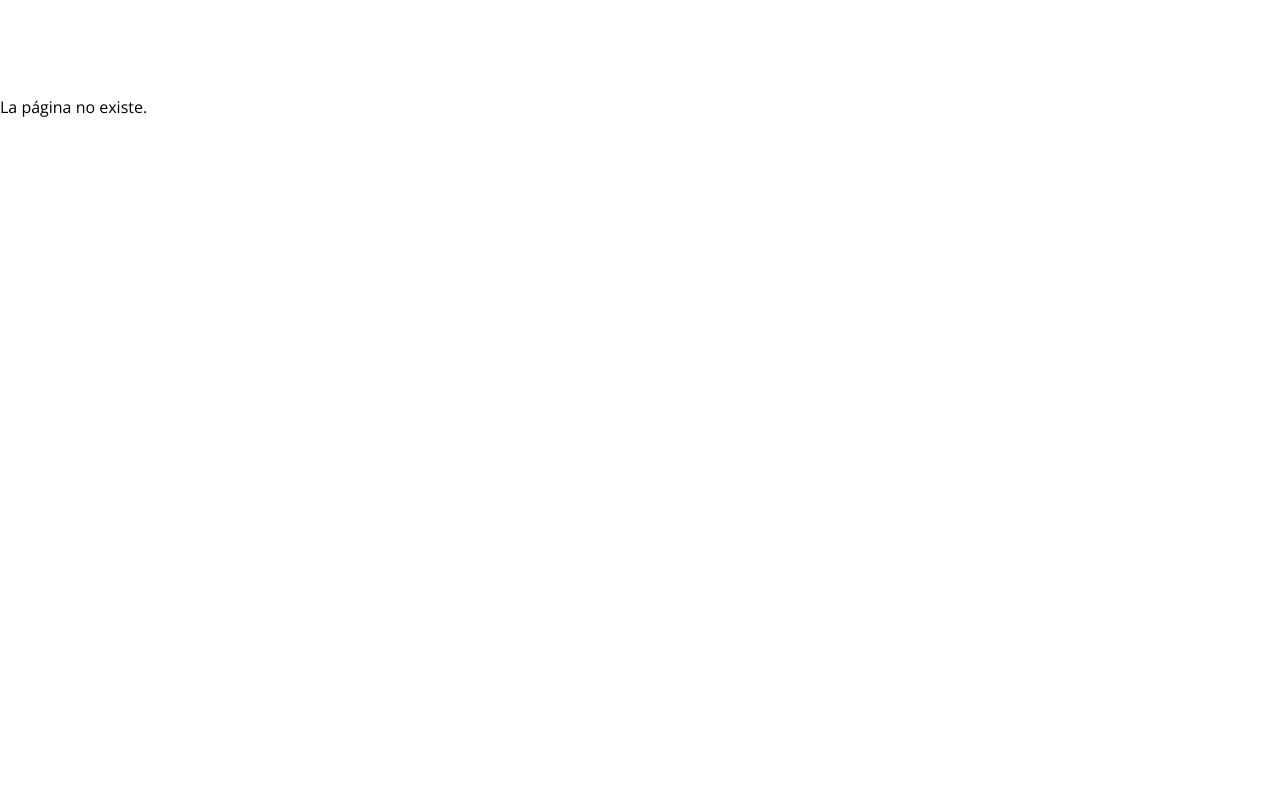
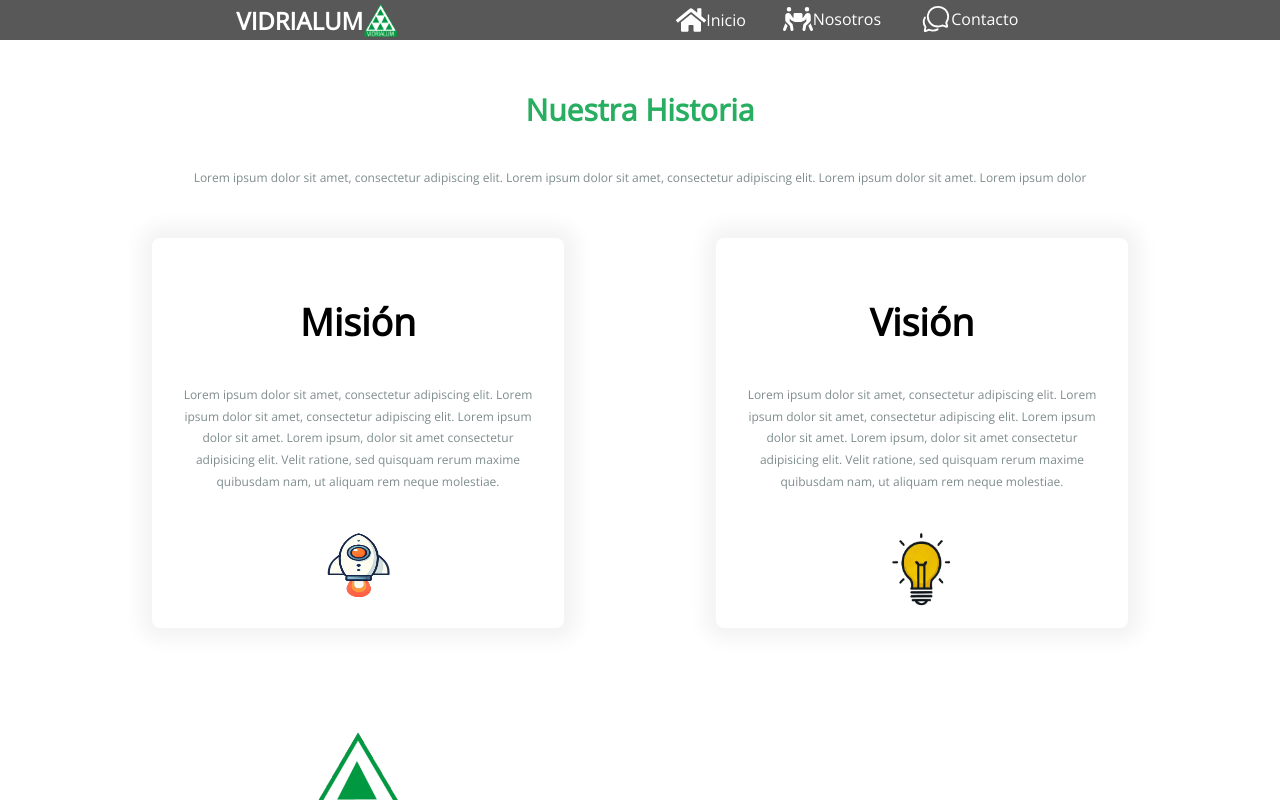
Before and after one commit to giovannigm/FrontEnd-Vidrialum, a React (Vite) app: page /Nosotros in a window 1280 px wide. Shown: the top 800 px of the page. Built offline with nearby package versions, Linux system fonts and the light colour scheme; no server answers.

Commit message:
Added  `Nosotros`  section with your styles

```diff
--- a/src/App.jsx
+++ b/src/App.jsx
@@ -4,6 +4,7 @@ import { BrowserRouter, Route, Routes, Navigate } from "react-router-dom";
 import { Layout } from "./components/layout/Outlet/Layout";
 import Contacto from "./components/page/contacto/Contacto";
 import Home from "./components/page/home/Home";
+import Nosotros from "./components/page/nosotros/nosotros";
 
 function App() {
   return (
@@ -18,6 +19,7 @@ function App() {
           <Route element={<Layout />}>
             <Route path="/" element={<Home />} />
             <Route path="/Contacto" element={<Contacto />} />
+            <Route path="/Nosotros" element={<Nosotros/>} />
           </Route>
 
           {/* Manejar ruta no definida */}
--- a/src/components/layout/navBar/NavBar.jsx
+++ b/src/components/layout/navBar/NavBar.jsx
@@ -14,6 +14,7 @@ const NavBar = () => {
 
   const handleLinkClick = () => {
     setShowMenu(false);
+    window.scrollTo(0, 0); // Desplazar hacia arriba
   };
 
   return (
@@ -34,10 +35,10 @@ const NavBar = () => {
             </Link>
           </li>
           <li>
-            <a href="#About" onClick={handleLinkClick}>
+            <Link to={"/Nosotros"} onClick={handleLinkClick}>
               <FaPeopleCarryBox size={30} /> {/* Es la imagen que aparece alado */}
               Nosotros
-            </a>
+            </Link>
           </li>
           <li>
             <Link to={"/Contacto"} onClick={handleLinkClick}>
--- /dev/null
+++ b/src/components/page/nosotros/nosotros.jsx
@@ -0,0 +1,43 @@
+import React from "react";
+import "./nosotros.scss";
+import imgMision from "../../../assets/nosotros/mision.png";
+import imgVision from "../../../assets/nosotros/vision.png";
+
+const Nosotros = () => {
+  return (
+    <div className="nosotros-container">
+      <h2 className="titulo">Nuestra Historia</h2>
+      <p>
+        Lorem ipsum dolor sit amet, consectetur adipiscing elit. Lorem ipsum
+        dolor sit amet, consectetur adipiscing elit. Lorem ipsum dolor sit amet.
+        Lorem ipsum dolor
+      </p>
+      <div className="sections-container">
+        <div className="section">
+          <h3>Misión</h3>
+          <p>
+            Lorem ipsum dolor sit amet, consectetur adipiscing elit. Lorem ipsum
+            dolor sit amet, consectetur adipiscing elit. Lorem ipsum dolor sit
+            amet. Lorem ipsum, dolor sit amet consectetur adipisicing elit.
+            Velit ratione, sed quisquam rerum maxime quibusdam nam, ut aliquam
+            rem neque molestiae.
+          </p>
+          <img src={imgMision} />
+        </div>
+        <div className="section">
+          <h3>Visión</h3>
+          <p>
+            Lorem ipsum dolor sit amet, consectetur adipiscing elit. Lorem ipsum
+            dolor sit amet, consectetur adipiscing elit. Lorem ipsum dolor sit
+            amet. Lorem ipsum, dolor sit amet consectetur adipisicing elit.
+            Velit ratione, sed quisquam rerum maxime quibusdam nam, ut aliquam
+            rem neque molestiae.
+          </p>
+          <img src={imgVision} />
+        </div>
+      </div>
+    </div>
+  );
+};
+
+export default Nosotros;
--- /dev/null
+++ b/src/components/page/nosotros/nosotros.scss
@@ -0,0 +1,66 @@
+.nosotros-container {
+  padding-top: 5%;
+  background: none; /* Removed gray background */
+  border-radius: 12px;
+  // max-width: 800px;
+  margin: 0 auto;
+  text-align: center;
+  font-size: 2em;
+  display: grid;
+  justify-items: center;
+}
+
+.titulo {
+  color: #27ae60;
+  font-size: 30px;
+  text-align: center;
+}
+
+p {
+  color: #7f8c8d;
+  font-size: 12px;
+  line-height: 1.8;
+  margin-bottom: 30px;
+}
+
+.sections-container {
+  background-color: #ffffff;
+  padding: 20px;
+  border-radius: 8px;
+  // box-shadow: 1px 0px 19px 12px rgba(0, 0, 0, 0.05);
+  margin-bottom: 20px;
+  display: flex;
+  flex-wrap: wrap; /* Permitir que las secciones se envuelvan */
+  justify-content: space-evenly;
+  gap: 20px; /* Add some space between the sections */
+}
+
+.section {
+  background-color: #ffffff;
+  padding: 20px;
+  border-radius: 8px;
+  box-shadow: 1px 0px 19px 12px rgba(0, 0, 0, 0.05);
+  margin-bottom: 20px;
+  width: 30%; /* Ensure each section takes 50% of the container */
+  height: 350px;
+  img {
+    width: 35%;
+    height: 25%;
+    border-radius: 8px;
+  }
+}
+
+.section-historia {
+  background-color: #ffffff;
+  padding: 20px;
+  border-radius: 8px;
+  box-shadow: 1px 0px 19px 12px rgba(0, 0, 0, 0.05);
+  margin-bottom: 20px;
+  width: 80%; /* Ensure the historia section takes 100% of the container */
+}
+
+@media (max-width: 768px) {
+  .section {
+    width: 100%; /* En pantallas pequeñas, cada sección toma el 100% del ancho */
+  }
+}
```
Also changed, not shown: src/assets/nosotros/mision.png (added), src/assets/nosotros/vision.png (added).
